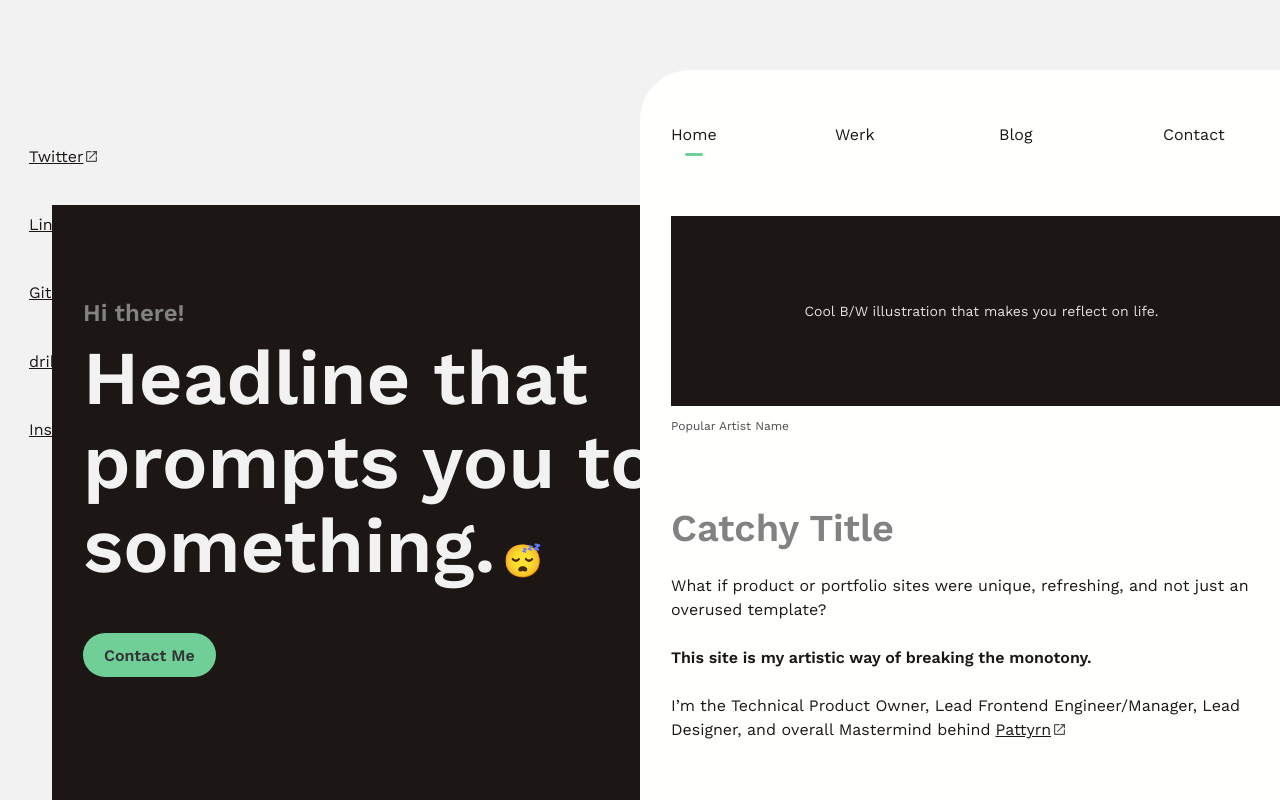
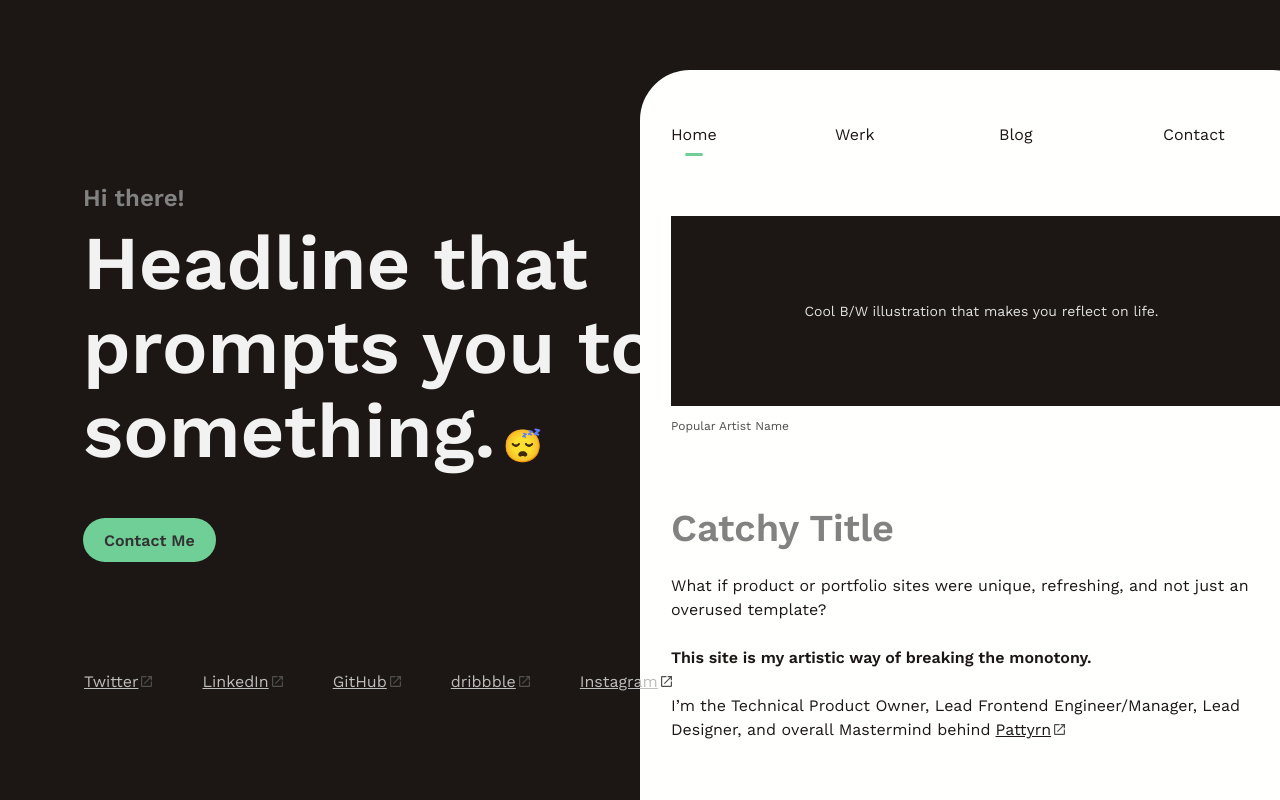
Before and after one commit to caseybaggz/caseybaggz, a Gatsby site: page / in a window 1280 px wide. Shown: the top 800 px of the page. Built offline with nearby package versions, Linux system fonts and the light colour scheme; Gatsby itself is replaced by a stand-in of ours; some packages are replaced by stand-ins of ours.

Commit message:
Add ExternalLink styles for desktop

```diff
--- a/src/components/actions/Button.js
+++ b/src/components/actions/Button.js
@@ -14,12 +14,13 @@ const Button = styled(Link)(
   padding-left: 21px;
   padding-right: 21px;
   padding-top: 10.5px;
-  transition: background-color 250ms ease-out;
+  transition: background-color 250ms ease-out, color 250ms ease-out;
   text-align: center;
   width: ${props.width || 'initial'};
 
   &:hover {
-    background-color: ${props.theme.gray6};
+    color: ${props.theme.button};
+    background-color: ${props.theme.black};
   }
 `
 );
--- a/src/components/actions/ExternalTextLink.js
+++ b/src/components/actions/ExternalTextLink.js
@@ -8,7 +8,7 @@ const LinkItem = styled.a`
   display: inline-block;
   margin-left: 5px;
   text-decoration: underline;
-  transition: color 250ms ease-out
+  transition: color 250ms ease-out;
 
   &:hover {
     color: ${props => props.theme.button};
@@ -28,7 +28,7 @@ type Props = {
 
 function ExternalTextLink(props: Props): React$Node {
   return (
-    <LinkItem href={props.href} target="_blank" rel="noopener noreferrer">
+    <LinkItem className="external-link" href={props.href} target="_blank" rel="noopener noreferrer">
       {props.children}
       <IconWrapper>
         <LaunchIcon />
--- a/src/components/layout/Feature.js
+++ b/src/components/layout/Feature.js
@@ -26,7 +26,7 @@ const Wrapper = styled.div`
   ${media.medium} {
     max-width: initial;
     left: 52px;
-    top: 205px;
+    top: 90px;
     width: 100%;
   }
 `;
--- a/src/components/layout/Layout.js
+++ b/src/components/layout/Layout.js
@@ -2,7 +2,7 @@
 
 import React from 'react';
 import styled, { ThemeProvider } from 'styled-components';
-import { animated, interpolate, useSpring } from 'react-spring';
+import { animated, useSpring } from 'react-spring';
 import Disclaimer from '../layout/Disclaimer';
 import Feature from '../layout/Feature';
 import Nav from '../layout/Nav';
@@ -13,6 +13,10 @@ import media from '../../utils/media';
 
 const MainWrapper = styled.div`
   overflow-x: hidden;
+
+  ${media.medium} {
+    overflow-x: initial;
+  }
 `;
 
 const Wrapper = styled(animated.div)`
@@ -66,11 +70,10 @@ function Layout(props: Props): React$Node {
           }}
         >
           <Feature showSocial={showSocial} onClick={handleToggleSocial} />
+
           <Content>
             <Nav />
-
             {props.children}
-
             <Disclaimer />
           </Content>
         </Wrapper>
--- a/src/components/layout/SocialNav.js
+++ b/src/components/layout/SocialNav.js
@@ -19,6 +19,19 @@ const Wrapper = styled.div`
   top: 0;
   width: 100%;
   z-index: 0;
+
+  ${media.medium} {
+    bottom: initial;
+    background-color: transparent;
+    height: initial;
+    left: 55px;
+    padding-top: initial;
+    position: absolute;
+    right: initial;
+    top: 625px;
+    width: auto;
+    z-index: 1;
+  }
 `;
 
 const Title = styled(Headline)`
@@ -29,10 +42,27 @@ const Title = styled(Headline)`
 
 const List = styled.ul`
   padding-top: 45px;
+
+  ${media.medium} {
+    align-items: center;
+    display: flex;
+  }
 `;
 
 const ListItem = styled.li`
   margin-bottom: 45px;
+
+  ${media.medium} {
+    margin-right: 45px;
+
+    .external-link {
+      color: ${props => props.theme.gray4};
+
+      &:hover {
+        color: ${props => props.theme.button};
+      }
+    }
+  }
 `;
 
 type Props = {};
--- a/src/utils/theme.js
+++ b/src/utils/theme.js
@@ -12,6 +12,7 @@ const theme: Object = {
   gray1: '#333333',
   gray2,
   gray3: '#828282',
+  gray4: '#bdbdbd',
   gray5: '#e0e0e0',
   gray6: '#f2f2f2',
 
```
